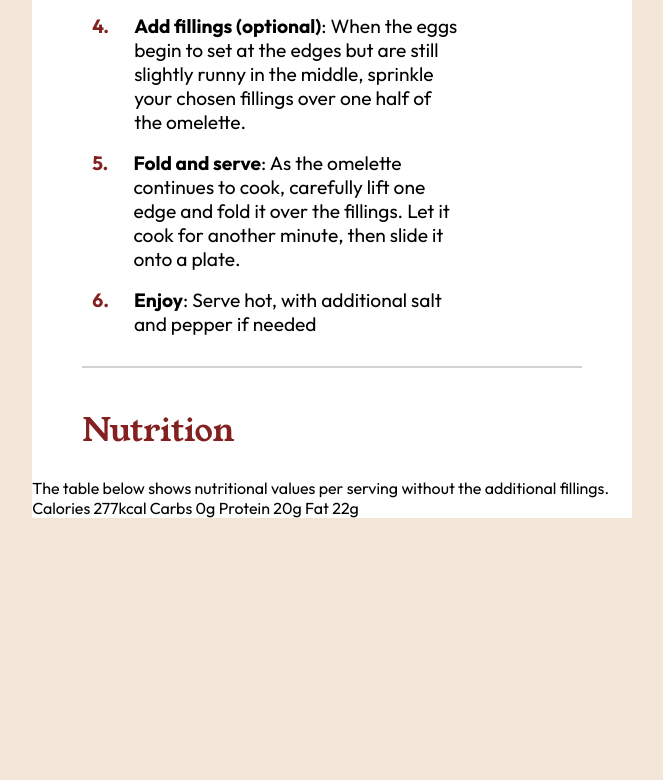
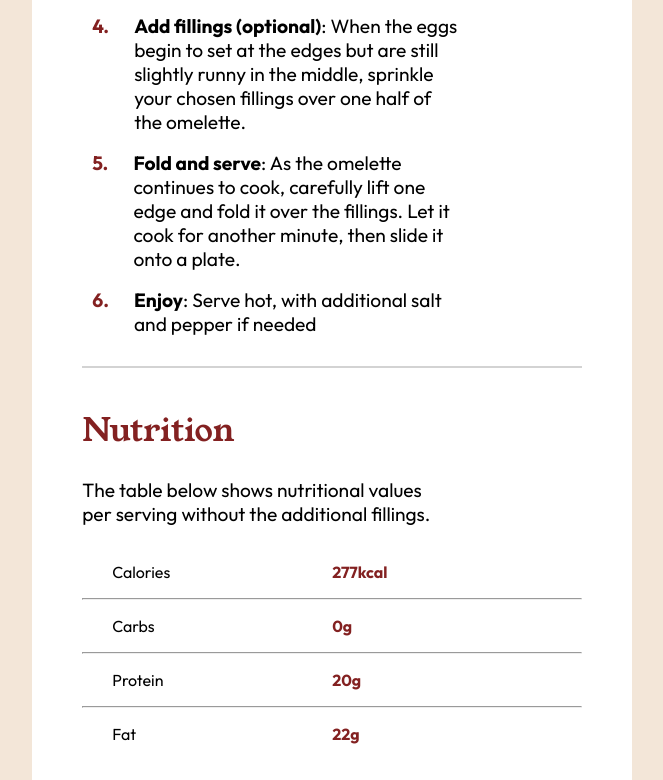
Before and after one commit to TeuzLemos/Recipe-page, a plain HTML site: page index.html in a window 1280 px wide. Shown: the part 1779-2559 px from the top of the page, without its empty margins (295-958 px from the left). Before the commit the page ends 2297 px from the top, so only its background shows below. Drawn offline with Linux system fonts and the light colour scheme.

Commit message:
Versão mobile

```diff
--- a/estilos/mobile.css
+++ b/estilos/mobile.css
@@ -39,7 +39,6 @@ article#introducao > h1 {
     margin: 20px 0px 0px 50px;
     font-family: 'font';
     font-weight: 100;
-    color: rgb(131, 33, 33);
 }
 
 article#introducao > p {
@@ -55,6 +54,7 @@ article#preparacao {
     height: 300px;
     margin-left: 50px;
     margin-top: 40px;
+    border-radius: 10px;
 }
 
 article#preparacao > h3 {
@@ -85,7 +85,7 @@ article#ingredientes > ul > li {
     width: 300px;
 }
 
- hr {
+ .l1 {
     margin: 30px 50px 40px 50px;
     border: 1px solid lightgray;
 }
@@ -98,8 +98,37 @@ article#instrucao div.item {
     display: flex;
 }
 
+.l2 {
+    margin: 0px 50px 0px 50px;
+}
+
 article#instrucao div.item div.num {
     color: rgb(131, 33, 33);
     margin-right: 25px;
     font-weight: 700;
 }
+
+article#nutricao > p {
+    max-width: 350px;
+    font-size: 1.2em;
+    margin: 20px 40px 20px 50px;
+}
+
+.nutrition-table .item {
+    padding: 1rem 5rem;
+    display: flex;
+}
+
+.nutricion-table .item:last-child {
+    border-bottom: 0;
+}
+
+.nutrition-table .item p:nth-child(2) {
+    color: rgb(131, 33, 33);
+    font-weight: 700;
+}
+
+.nutrition-table .item > * {
+    width: 100px;
+    margin-right: auto;
+}
--- a/index.html
+++ b/index.html
@@ -40,7 +40,7 @@
                 <li>Optional fillings: cheese, diced <br> vegetables, cooked meats, herbs</li>
             </ul>
         </article>
-        <hr>
+        <hr class="l1">
         <article id="instrucao">
             <h2>Instructions</h2>
             <div class="item">
@@ -84,15 +84,33 @@
                 </p>
             </div>
         </article>
-        <hr>
-        <section id="nutricao">
+        <hr class="l1">
+        <article id="nutricao">
             <h2>Nutrition</h2>
             <p>
                 The table below shows nutritional values per serving without the additional fillings.
             </p>
-            Calories 277kcal
-            Carbs 0g
-            Protein 20g
-            Fat 22g
-        </section>
+            <div class="nutrition-table">
+                <div class="item">
+                    <p>Calories</p>
+                    <p class="ammount">277kcal</p>
+                </div>
+                <hr class="l2">
+                <div class="item">
+                    <p>Carbs</p>
+                    <p class="ammount">0g</p>
+                </div>
+                <hr class="l2">
+                <div class="item">
+                    <p>Protein</p>
+                    <p class="ammount">20g</p>
+                </div>
+                <hr class="l2">
+                <div class="item">
+                    <p>Fat</p>
+                    <p class="ammount">22g</p>
+                </div>
+            </div>
+        </article>
+        <br>
     </main>
```
